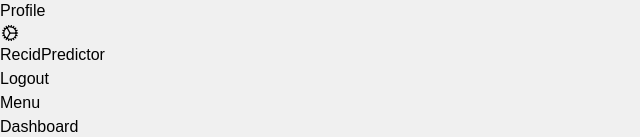
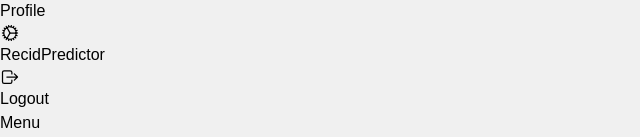
Before and after one commit to gagandeepmagan/Bitbox04_Correctional_Compass-, a React (Vite) app in the folder client/: page / in a window 1280 px wide. Shown: the part 201-338 px from the top of the page, without its empty margins (0-640 px from the left). Built offline with nearby package versions, Linux system fonts and the light colour scheme.

Commit message:
Added Logout icon

```diff
--- a/client/src/assets/icons/index.js
+++ b/client/src/assets/icons/index.js
@@ -3,11 +3,13 @@ import insights from './bar-chart-outline.svg'
 import dashboard from './apps-outline.svg'
 import predictor from './cog-outline.svg'
 import profile from './person-circle-outline.svg'
+import logout from './log-out-outline.svg'
 
 export{
     course,
     insights,
     dashboard,
     predictor,
-    profile
+    profile,
+    logout
 }
--- a/client/src/components/Sidebar.jsx
+++ b/client/src/components/Sidebar.jsx
@@ -5,6 +5,7 @@ import { useDispatch } from "react-redux";
 import { navlinks, navlinksadmin } from "../constants";
 
 import { signout } from "../actions/auth.actions";
+import { logout } from "../assets/icons";
 
 const Sidebar = () => {
   const admin = window.localStorage.getItem("isAdmin");
@@ -52,6 +53,7 @@ const Sidebar = () => {
           className="flex justify-start items-center gap-4 my-8 mx-2 cursor-pointer"
           onClick={handleLogout}
         >
+          <img src={logout} alt="" width={20} />
           <span className="opacity-60 font-semibold">Logout</span>
         </div>
       </div>
--- a/client/src/constants/index.js
+++ b/client/src/constants/index.js
@@ -1,4 +1,4 @@
-import {course, dashboard, insights, predictor, profile } from '../assets/icons'
+import {course, dashboard, insights, predictor, profile, logout } from '../assets/icons'
 
 export const navlinks = [
   {
```
Also changed, not shown: client/src/assets/icons/log-out-outline.svg (added). Lines whose indentation alone changed are shown as unchanged.
